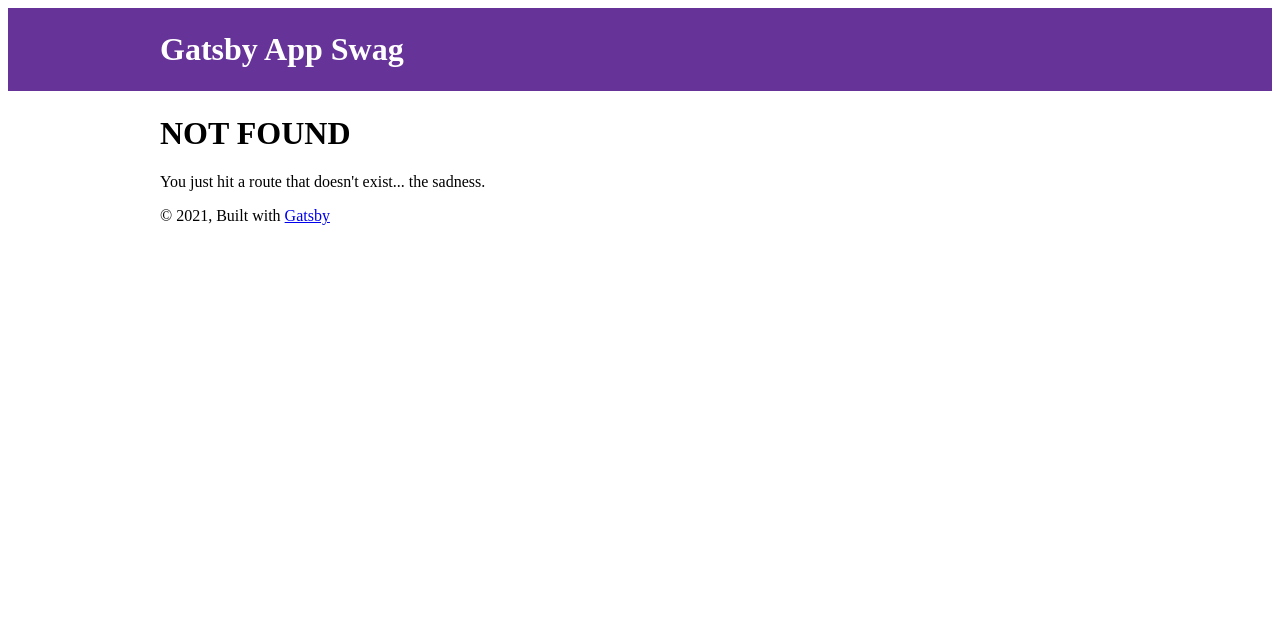
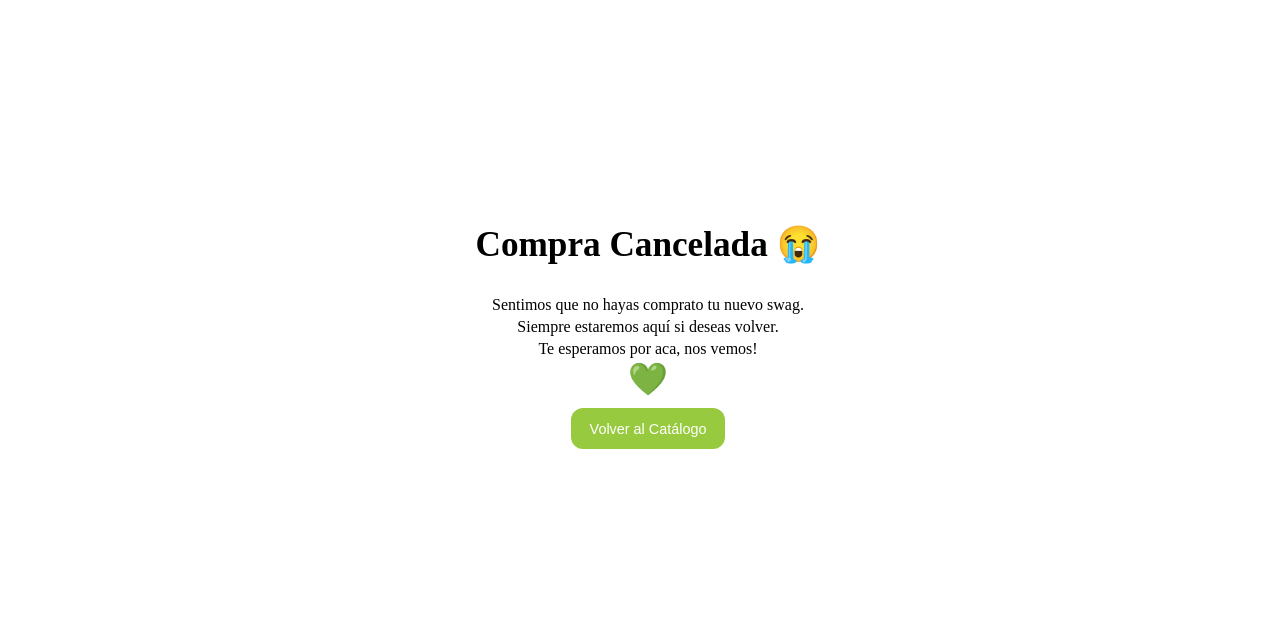
Before and after one commit to ManuelDevWeb/GatsbyWithReact, a Gatsby site in the folder gatsby_app_swag/: page /Cancel in a window 1280 px wide. Before the commit this address had no page. Built offline with nearby package versions, Linux system fonts and the light colour scheme; Gatsby itself is replaced by a stand-in of ours.

Commit message:
Se agregaron las pages Thanks y Cancel

```diff
--- a/gatsby_app_swag/PasoAPaso.txt
+++ b/gatsby_app_swag/PasoAPaso.txt
@@ -11,3 +11,7 @@
 5. Modificar el archivo: gatsby-config y gatsby-node
 
 6. Crear el componente Jumbo: src/components/Jumbo.js
+
+7. Crear el componente Thanks: src/pages/Thanks.js
+
+8. Crear el componente Cancel: src/pages/Cancel.js
--- a/gatsby_app_swag/src/components/seo.js
+++ b/gatsby_app_swag/src/components/seo.js
@@ -10,9 +10,9 @@ import PropTypes from "prop-types"
 import Helmet from "react-helmet"
 import { useStaticQuery, graphql } from "gatsby"
 
-function SEO({ description, lang, meta, title }) {
+const SEO = ({ description, lang, meta, title }) => {
     const { site } = useStaticQuery(
-    graphql`
+        graphql `
       query {
         site {
           siteMetadata {
@@ -85,4 +85,4 @@ SEO.propTypes = {
     title: PropTypes.string.isRequired,
 }
 
-export default SEO
+export default SEO;
--- /dev/null
+++ b/gatsby_app_swag/src/pages/Cancel.js
@@ -0,0 +1,26 @@
+import React from "react"
+import { SEO } from "../components"
+import { Button, Purchase } from "../styles/components"
+import { Link } from "gatsby"
+
+const Cancel = () => {
+  return (
+    <div>
+      <SEO title="Cancel Purchase" />
+      <Purchase>
+        <h2>Compra Cancelada 😭</h2>
+        <p>Sentimos que no hayas comprato tu nuevo swag.</p>
+        <p>Siempre estaremos aquí si deseas volver.</p>
+        <p>Te esperamos por aca, nos vemos!</p>
+        <span rol="img" aria-label="emoji">
+          💚
+        </span>
+        <Link to="/">
+          <Button>Volver al Catálogo</Button>
+        </Link>
+      </Purchase>
+    </div>
+  )
+}
+
+export default Cancel
--- /dev/null
+++ b/gatsby_app_swag/src/pages/Thanks.js
@@ -0,0 +1,25 @@
+import React from "react"
+import { SEO } from "../components"
+import { Button, Purchase } from "../styles/components"
+import { Link } from "gatsby"
+
+const Thanks = () => {
+  return (
+    <div>
+      <SEO title="Compra Exitosa" />
+      <Purchase>
+        <h2>Gracias por tu compra 😀</h2>
+        <p>Espero que disfrutes tu swag, lucelo con orgullo</p>
+        <p>Te esperamos por aca, nos vemos!</p>
+        <span rol="img" aria-label="emoji">
+          💚
+        </span>
+        <Link to="/">
+          <Button>Volver al Catálogo</Button>
+        </Link>
+      </Purchase>
+    </div>
+  )
+}
+
+export default Thanks
--- a/gatsby_app_swag/src/pages/index.js
+++ b/gatsby_app_swag/src/pages/index.js
@@ -13,7 +13,9 @@ const IndexPage = () => (
     <h1>Hi people</h1>
     <p>Welcome to your new Gatsby site.</p>
     <p>Now go build something great.</p>
-    <Link to="/page-2/">Go to page 2</Link>
+    <Link to="/Thanks/">Go to Thanks</Link>
+    <br />
+    <Link to="/Cancel/">Go to Cancel</Link>
   </Layout>
 )
 
--- a/gatsby_app_swag/src/styles/components.js
+++ b/gatsby_app_swag/src/styles/components.js
@@ -10,7 +10,7 @@ export const colors = {
     softGray: "#f6f8f9",
 }
 
-export const StyledHeader = styled.header`
+export const StyledHeader = styled.header `
   background-image: linear-gradient(
     90deg,
     ${colors.darkBlue},
@@ -411,6 +411,7 @@ export const SizeSelect = styled.div`
 `
 export const Button = styled.button`
   cursor: pointer;
+  margin-top: 10px;
   background-color: ${({ type }) =>
     type === "outline" ? "transparent" : colors.green};
   color: ${({ type }) => (type === "outline" ? colors.darkBlue : "white")};
```
Lines whose indentation alone changed are shown as unchanged.
